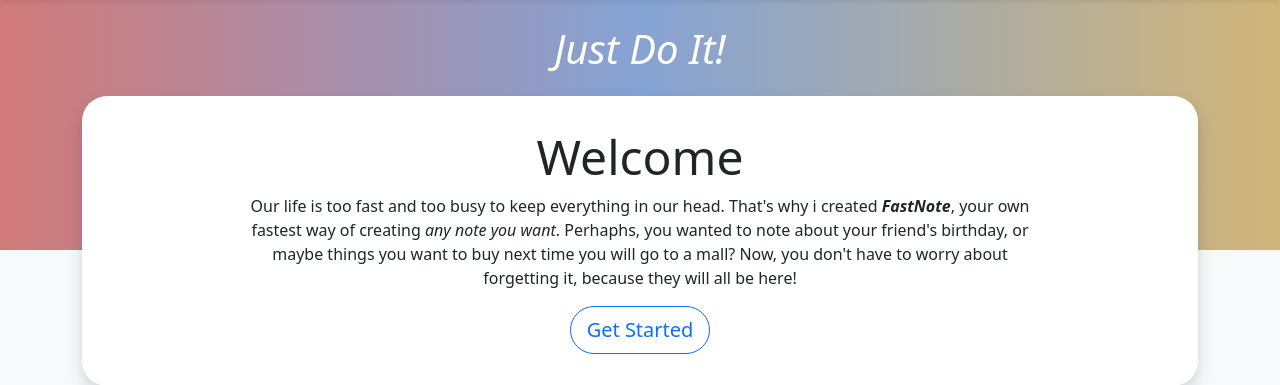
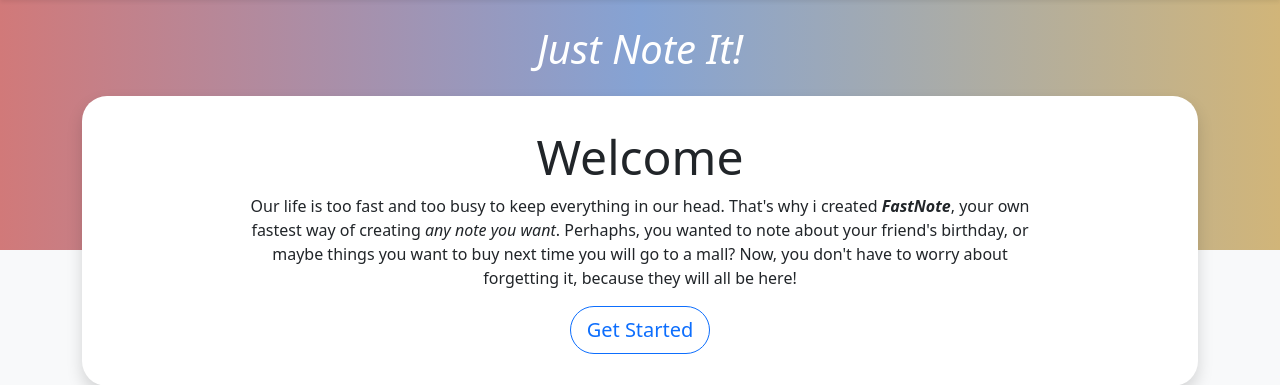
Before and after one commit to Sobikaa-droid/django4-todo-website, a Django app: page / in a window 1280 px wide. Shown: the part 66-451 px from the top of the page. Run offline with Django 4.2, Linux system fonts and the light colour scheme; some libraries are stand-ins or nearby versions.

Commit message:
Fast Note

```diff
--- a/todo/templates/todo/home.html
+++ b/todo/templates/todo/home.html
@@ -1,12 +1,12 @@
 {% extends 'todo/base.html' %}
 
-{% block title %}FastNote | The fastest way to create your todos{% endblock %}
+{% block title %}FastNote | The fastest way to create your notes{% endblock %}
 
 {% block content %}
 
 <div class="bg-light grey_container">
   <div class='gradient_bar text-center'>
-    <h1 class='text-white justdoitsign'><i class='user-select-none'>Just Do It!</i></h1>
+    <h1 class='text-white justdoitsign'><i class='user-select-none'>Just Note It!</i></h1>
   </div>
   <div class="container">
     <div class="bd-masthead" id="content">
```
